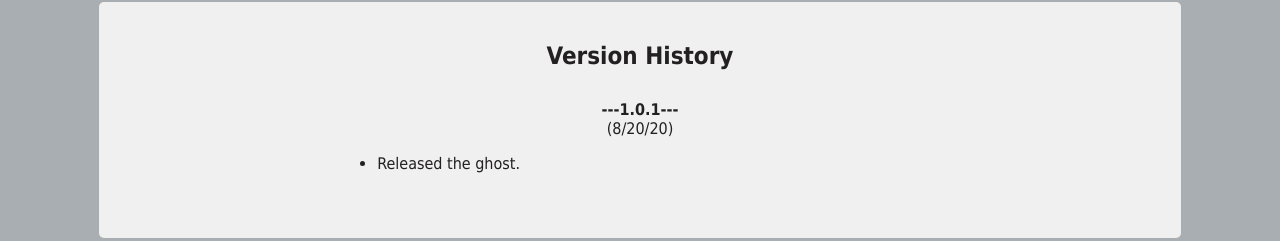
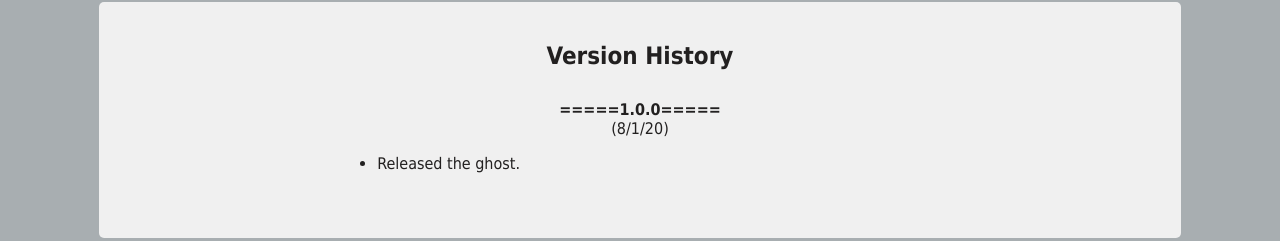
Before and after one commit to sharksnstuff/he, a plain HTML site: page index.html in a window 1280 px wide. Shown: the part 1075-1316 px from the top of the page. Drawn offline with Linux system fonts and the light colour scheme.

Commit message:
Update index.html

```diff
--- a/index.html
+++ b/index.html
@@ -67,29 +67,28 @@
         <!--TODO: You can remove the version history section if you want, just erase this whole <article> chunk. If you want to keep it, it should hopefully be clear what text you need to copy and paste, and what you should replace. Replace the version numbers as appropriate (I've included two here so you can see what that looks like), put the correct date for the update, and include a list of the changes.-->
         <h1 id="history">Version History</h1>
 
+        <!-- <div class="version"> -->
+            <!-- <b>---1.0.1---</b> -->
+            <!-- <br> -->
+			<!-- (8/20/20) -->
+            <!-- <ul> -->
+                <!-- <li>placeholder</li> -->
+            <!-- </ul> -->
+            <!-- <br> -->
+        <!-- </div> -->
+
         <div class="version">
-            <b>---1.0.1---</b>
+            <b>=====1.0.0=====</b>
             <br>
-			(8/20/20)
+			(8/1/20)
             <ul>
                 <li>Released the ghost.</li>
             </ul>
             <br>
         </div>
 
-        <!-- <div class="version"> -->
-            <!-- <b>=====1.0.0=====</b> -->
-            <!-- <br> -->
-			<!-- (8/1/20) -->
-            <!-- <ul> -->
-                <!-- <li>Initial release</li> -->
-            <!-- </ul> -->
-            <!-- <br> -->
-        <!-- </div> -->
-
     </article>
     <footer>
-        <!--TODO: This is where you'll put links to any of your social medias and such! Just replace the links with your own urls. You can copy and paste the format to add as many sites as you like!-->
         My thanks to:<br>
         <a href="https://www.deviantart.com/zarla">Zarla</a> (made the template for this project and also an instance of one that this is VERY heavily based on) |
         <a href="https://tf2maps.net/downloads/the-demoman-ukagaka-desktop-buddy.10231/">Ixy, Mitchy, Lawdee, and Bunny</a> (made the balloon this project is using and indirectly inspired me to make it) |
```
